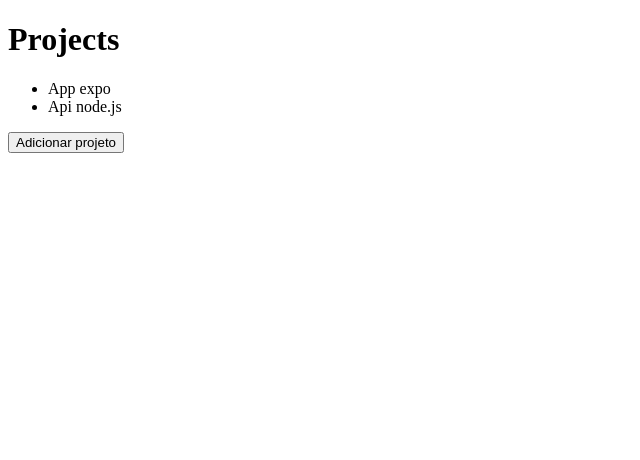
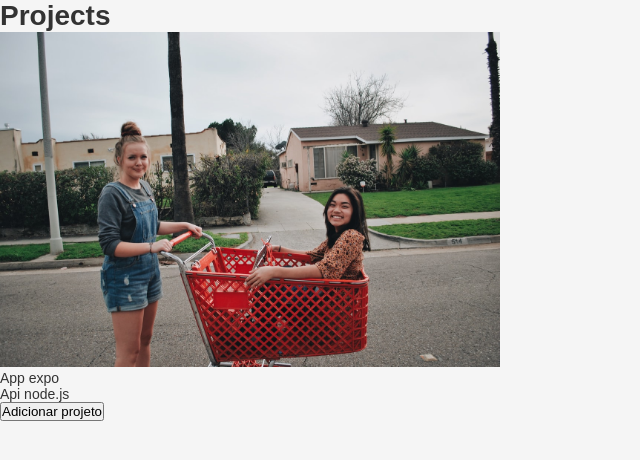
Before and after one commit to icarlosrigoni/gostack-module01, a React app in the folder 03-conceitos-do-react/: page / in a window 1280 px wide. Shown: the top 460 px of the page, without its empty margins (0-640 px from the left). Built offline with nearby package versions, Linux system fonts and the light colour scheme.

Commit message:
configurando webpack para importar CSS e imagens

```diff
--- /dev/null
+++ b/03-conceitos-do-react/src/App.css
@@ -0,0 +1,12 @@
+* {
+  margin: 0;
+  padding: 0;
+  outline: 0;
+  box-sizing: border-box;
+}
+
+body {
+  background-color: #f5f5f5;
+  font: 14px sans-serif;
+  color: #333;
+}
--- a/03-conceitos-do-react/src/App.js
+++ b/03-conceitos-do-react/src/App.js
@@ -1,4 +1,7 @@
 import React, { useState } from 'react'
+
+import './App.css'
+import backgroundImage from './assets/background.jpeg'
 
 import Header from './components/Header'
 
@@ -14,6 +17,8 @@
     <>
       <Header title="Projects"/>
 
+      <img width={500} src={backgroundImage} alt="background "/>
+
       <ul>
         {projects.map(project => <li key={project}>{project}</li>)}
       </ul>
--- a/03-conceitos-do-react/webpack.config.js
+++ b/03-conceitos-do-react/webpack.config.js
@@ -19,6 +19,20 @@
         use: {
           loader: 'babel-loader'
         }
+      },
+      {
+        test: /\.css$/,
+        exclude: /node_modules/,
+        use:  [
+          { loader: 'style-loader'  },
+          { loader: 'css-loader'  },
+        ]
+      },
+      {
+        test: /.*\.(gif|png|jpe?g)$/i,
+        use: {
+          loader: 'file-loader'
+        }
       }
     ]
   }
```
Also changed, not shown: 03-conceitos-do-react/package.json (+5 -2 lines), 03-conceitos-do-react/src/assets/background.jpeg (added), 1 other file (tests, documents, lock files or other folders).
